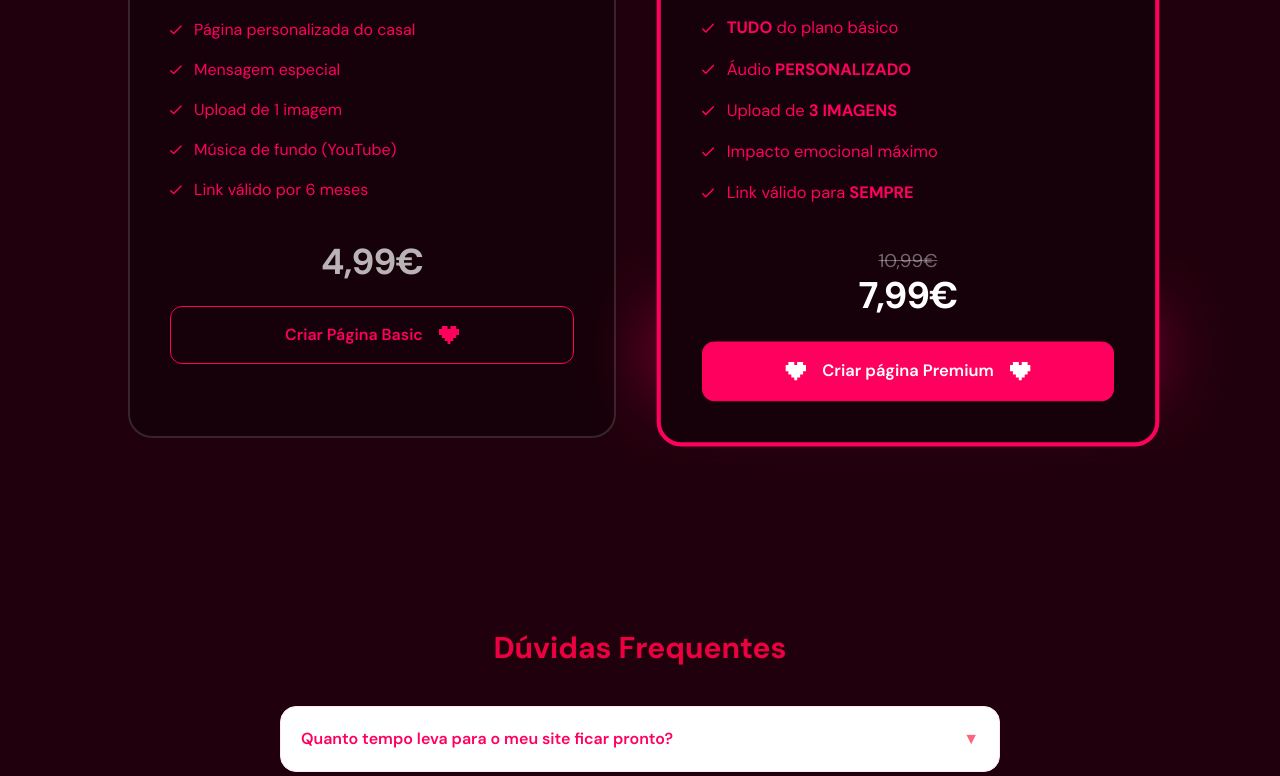
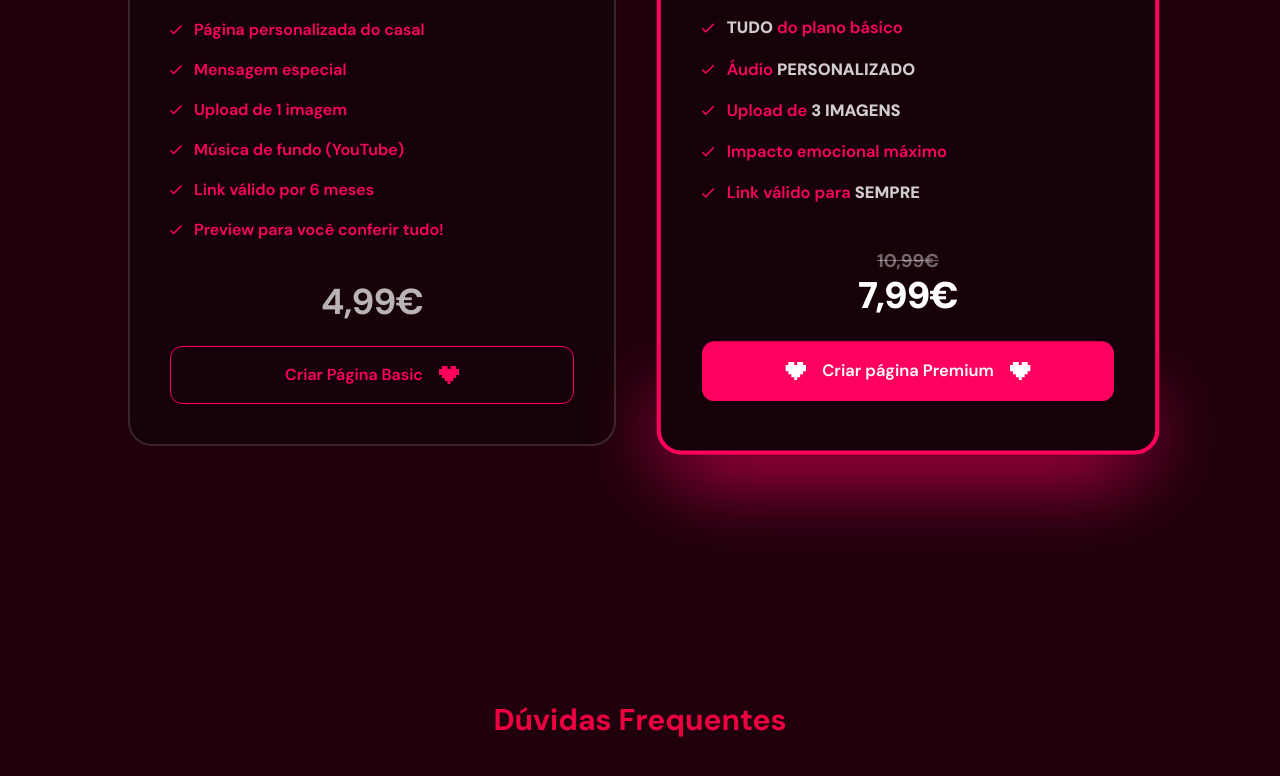
Before and after one commit to OBitencourt/Lovers, a Next.js app: page / in a window 1280 px wide. Shown: the part 2280-3056 px from the top of the page. Built offline with nearby package versions, Linux system fonts and the light colour scheme.

Commit message:
feat: Adiciona google analytics, html smooth scroll e melhora alguns estilos na sessão de prices.

```diff
--- a/app/globals.css
+++ b/app/globals.css
@@ -9,6 +9,10 @@
   --muted: 0 0% 48%;
   --wrapper: 334 22% 19%;
   --border: 0 0% 73%;
+}
+
+html {
+  scroll-behavior: smooth;
 }
 
 @theme {
--- a/app/layout.tsx
+++ b/app/layout.tsx
@@ -2,6 +2,7 @@ import type { Metadata } from "next";
 import { DM_Sans, Harmattan } from "next/font/google"; // Importando as novas fontes
 import "./globals.css";
 import Footer from "@/components/footer";
+import { GoogleAnalytics } from '@next/third-parties/google'
 
 const dmSans = DM_Sans({
   variable: "--font-dm-sans",
@@ -30,6 +31,7 @@ export default function RootLayout({
         className={`${dmSans.variable} ${harmattan.variable} overflow-x-hidden antialiased`}
       >
         {children}
+        <GoogleAnalytics gaId="G-FPKRBTS8F4" />
         <Footer />
       </body>
     </html>
--- a/app/page.tsx
+++ b/app/page.tsx
@@ -3,6 +3,7 @@
 
 import FAQ from "@/components/faq";
 import Header from "@/components/header";
+import { TrackedLink } from "@/components/tracked-link";
 import Image from "next/image";
 import Link from "next/link";
 
@@ -33,8 +34,9 @@ export default function Home() {
             Uma experiência digital única para guardar memórias, mensagens,
             fotos e emoções.
           </p>
-          <Link
+          <TrackedLink
             href="/create"
+            label="botao-hero"
             className="pl-8 pr-1 py-1 rounded-2xl flex drop-shadow-[0_5px_0_#FBCDE1]  items-center gap-4 bg-white text-background font-semibold text-lg shadow-lg hover:scale-105 transition-all"
           >
             Criar página agora
@@ -48,7 +50,7 @@ export default function Home() {
                 height={35}
               />
             </div>
-          </Link>
+          </TrackedLink>
         </div>
         <Image
           src="/mockup1.png"
@@ -159,8 +161,9 @@ export default function Home() {
           <div className="text-white h-25 text-center text-xl font-medium flex items-center bg-background/70 rounded-lg p-2 mb-3">
             <span>Sua história de amor é única. Sua página também merece ser.</span>
           </div>
-          <Link
+          <TrackedLink
             href="/create"
+            label="botao-howitworks"
             className="pl-5 md:pl-8 pr-1 py-1 rounded-lg flex justify-between  items-center gap-4 bg-white text-background font-semibold text-lg shadow-lg hover:bg-white/70 transition-all"
           >
             <span className="pl-2">
@@ -176,7 +179,7 @@ export default function Home() {
                 height={35}
               />
             </div>
-          </Link>
+          </TrackedLink>
         </div>
       </section>
 
@@ -205,7 +208,7 @@ export default function Home() {
               <p className="text-start text-white/70 text-medium mb-5">O que está incluído:</p>
 
               <ul className="space-y-4 text-primary mb-10">
-                <li className="flex items center gap-3">
+                <li className="flex items center font-semibold gap-3">
                   <Image
                     src="/check-icon.svg"
                     alt="check"
@@ -214,7 +217,7 @@ export default function Home() {
                   />
                   Página personalizada do casal
                 </li>
-                <li className="flex items center gap-3">
+                <li className="flex items center font-semibold gap-3">
                   <Image
                     src="/check-icon.svg"
                     alt="check"
@@ -223,7 +226,7 @@ export default function Home() {
                   />
                   Mensagem especial
                 </li>
-                <li className="flex items center gap-3">
+                <li className="flex items center font-semibold gap-3">
                   <Image
                     src="/check-icon.svg"
                     alt="check"
@@ -232,7 +235,7 @@ export default function Home() {
                   />
                   Upload de 1 imagem
                 </li>
-                <li className="flex items center gap-3">
+                <li className="flex items cente font-semibold gap-3">
                   <Image
                     src="/check-icon.svg"
                     alt="check"
@@ -241,7 +244,7 @@ export default function Home() {
                   />
                   Música de fundo (YouTube)
                 </li>
-                <li className="flex items center gap-3">
+                <li className="flex items center font-semibold gap-3">
                   <Image
                     src="/check-icon.svg"
                     alt="check"
@@ -250,12 +253,22 @@ export default function Home() {
                   />
                   Link válido por 6 meses
                 </li>
+                <li className="flex items center font-semibold gap-3">
+                  <Image
+                    src="/check-icon.svg"
+                    alt="check"
+                    width={12}
+                    height={12}
+                  />
+                  Preview para você conferir tudo!
+                </li>
               </ul>
 
               <span className="text-white/70 font-bold text-center mb-6 tracking-tight text-4xl">4,99€</span>
 
-              <Link
+              <TrackedLink
                 href="/create?plan=basic"
+                label="botao-prices-basic"
                 className="flex gap-4 items-center justify-center w-full rounded-xl text-primary py-4 font-semibold border border-primary hover:bg-primary/20 transition"
               >
                 Criar Página Basic
@@ -265,7 +278,7 @@ export default function Home() {
                   width={20}
                   height={20}
                 />
-              </Link>
+              </TrackedLink>
             </div>
 
             {/* Premium */}
@@ -288,7 +301,7 @@ export default function Home() {
               <p className="text-start text-white/70 text-medium mb-5">O que está incluído:</p>
 
               <ul className="space-y-4 text-primary mb-10">
-                <li className="flex items center gap-3">
+                <li className="flex items center font-semibold gap-3">
                   <Image
                     src="/check-icon.svg"
                     alt="check"
@@ -296,10 +309,10 @@ export default function Home() {
                     height={12}
                   />
                   <div className="flex gap-1">
-                    <span className="font-bold">TUDO</span>do plano básico
+                    <span className="font-black text-white/80">TUDO</span>do plano básico
                   </div>
                 </li>
-                <li className="flex items center gap-3">
+                <li className="flex items center font-semibold gap-3">
                   <Image
                     src="/check-icon.svg"
                     alt="check"
@@ -307,10 +320,10 @@ export default function Home() {
                     height={12}
                   />
                   <div className="flex gap-1">
-                    Áudio <span className="font-bold">PERSONALIZADO</span>
+                    Áudio <span className="font-black text-white/80">PERSONALIZADO</span>
                   </div>
                 </li>
-                <li className="flex items center gap-3">
+                <li className="flex items center font-semibold gap-3">
                   <Image
                     src="/check-icon.svg"
                     alt="check"
@@ -318,10 +331,10 @@ export default function Home() {
                     height={12}
                   />
                   <div className="flex gap-1">
-                    Upload de <span className="font-bold">3 IMAGENS</span>
+                    Upload de <span className="font-black text-white/80">3 IMAGENS</span>
                   </div>
                 </li>
-                <li className="flex items center gap-3">
+                <li className="flex items center font-semibold gap-3">
                   <Image
                     src="/check-icon.svg"
                     alt="check"
@@ -330,7 +343,7 @@ export default function Home() {
                   />
                   Impacto emocional máximo
                 </li>
-                <li className="flex items center gap-3">
+                <li className="flex items center font-semibold gap-3">
                   <Image
                     src="/check-icon.svg"
                     alt="check"
@@ -338,24 +351,25 @@ export default function Home() {
                     height={12}
                   />
                   <div className="flex gap-1">
-                    Link válido para <span className="font-bold">SEMPRE</span>
+                    Link válido para <span className="font-black text-white/80">SEMPRE</span>
                   </div>
                 </li>
               </ul>
 
               <div className="flex flex-col items-center mb-6">
 
-                <span className="text-white/40 text-lg line-through">
+                <span className="text-white/40 text-lg font-bold line-through">
                   10,99€
                 </span>
 
-                <span className="text-white font-bold tracking-tight text-4xl">
+                <span className="text-white font-black tracking-tight text-4xl">
                   7,99€
                 </span>
               </div>
 
-              <Link
+              <TrackedLink
                 href="/create?plan=premium"
+                label="botao-prices-premium"
                 className="flex gap-4 items-center justify-center w-full rounded-xl bg-primary text-white py-4 font-semibold border border-primary hover:scale-[1.02] hover:bg-primary/50 transition"
               >
                 <Image
@@ -371,10 +385,10 @@ export default function Home() {
                   width={20}
                   height={20}
                 />
-              </Link>
+              </TrackedLink>
 
             </div>
-            <div className="top-280 -right-8 w-120 h-20 bg-primary rounded-full mix-blend-lighten absolute md:top-110 md:right-2 blur-2xl z-0 animate-pulse" />
+            <div className="top-280 -right-8 w-120 h-20 bg-primary rounded-full mix-blend-lighten absolute md:top-130 md:right-2 blur-2xl z-0 animate-pulse" />
           </div>
         </div>
       </section>
--- a/components/create-form.tsx
+++ b/components/create-form.tsx
@@ -5,6 +5,7 @@ import { useSearchParams, useRouter } from "next/navigation";
 import AudioRecorder from "./audio-recorder";
 import Image from "next/image";
 import calculateTimeTogether from "@/lib/calculate-time";
+import { sendGAEvent } from "@next/third-parties/google";
 
 // Função de Upload para o R2 (Pasta Temp)
 async function uploadToR2(file: File, slug: string) {
@@ -47,7 +48,7 @@ export default function CreateForm() {
   const fileInputRef = useRef<HTMLInputElement | null>(null);
 
 
-  const planParam = searchParams.get("plan") ?? "basic";
+  const planParam = searchParams.get("plan") ?? "premium";
   const [plan, setPlan] = useState<"basic" | "premium">(planParam === "premium" ? "premium" : "basic");
 
   const [email, setEmail] = useState("");
@@ -200,7 +201,7 @@ export default function CreateForm() {
       });
 
       if (!saveRes.ok) throw new Error("Erro ao salvar rascunho no banco de dados");
-
+      sendGAEvent({ event: 'begin_checkout', value: plan === 'premium' ? 7.99 : 4.99})
       // 5. Cria sessão no Stripe
       const stripeRes = await fetch("/api/create-checkout", {
         method: "POST",
--- a/components/faq.tsx
+++ b/components/faq.tsx
@@ -46,7 +46,7 @@ export default function FAQ() {
   };
 
   return (
-    <section className="max-w-3xl mx-auto px-6 py-16">
+    <section id="faq" className="max-w-3xl mx-auto px-6 py-32">
       <h2 className="text-3xl font-bold text-rose-600 text-center mb-10">
         Dúvidas Frequentes
       </h2>
@@ -55,7 +55,7 @@ export default function FAQ() {
         {faqData.map((item, index) => (
           <div
             key={index}
-            className="border border-pink-100 rounded-2xl overflow-hidden bg-white shadow-sm"
+            className="border border-pink-50 rounded-2xl overflow-hidden bg-white/80 shadow-sm"
           >
             <button
               onClick={() => toggleFAQ(index)}
--- a/components/header.tsx
+++ b/components/header.tsx
@@ -1,5 +1,6 @@
 import Image from "next/image";
 import Link from "next/link";
+import { TrackedLink } from "./tracked-link";
 
 export default function Header () {
 
@@ -28,7 +29,7 @@ export default function Header () {
                     <Link href="/#faq" className="hidden md:flex hover:text-primary font-sans text-black transition">
                         FAQ
                     </Link>
-                    <Link href="/create?plan=premium" className="transition py-3 px-5 text-white drop-shadow-[0_5px_0_var(--color-background)]  rounded-2xl bg-primary flex items-center gap-2 color-white font-sans font-extrabold tracking-wide active:drop-shadow-[0_0_0_var(--color-background)] active:translate-y-1">
+                    <TrackedLink label="botao-header" href="/create?plan=premium" className="transition py-3 px-5 text-white drop-shadow-[0_5px_0_var(--color-background)]  rounded-2xl bg-primary flex items-center gap-2 color-white font-sans font-extrabold tracking-wide active:drop-shadow-[0_0_0_var(--color-background)] active:translate-y-1">
                         Criar página
 
                         <Image
@@ -38,7 +39,7 @@ export default function Header () {
                             height={20}
                             className="w-6 h-6"
                         />
-                    </Link>
+                    </TrackedLink>
                 </nav>
             </div>
         </header>
--- /dev/null
+++ b/components/tracked-link.tsx
@@ -0,0 +1,16 @@
+'use client'
+
+import Link from 'next/link'
+import { sendGAEvent } from '@next/third-parties/google'
+
+export function TrackedLink({ href, children, className, eventName, eventValue }: any) {
+  return (
+    <Link
+      href={href}
+      className={className}
+      onClick={() => sendGAEvent({ event: eventName, value: eventValue })}
+    >
+      {children}
+    </Link>
+  )
+}
--- a/package.json
+++ b/package.json
@@ -11,6 +11,7 @@
   "dependencies": {
     "@aws-sdk/client-s3": "^3.978.0",
     "@aws-sdk/s3-request-presigner": "^3.978.0",
+    "@next/third-parties": "^16.1.6",
     "@stripe/stripe-js": "^8.7.0",
     "mongoose": "^9.1.5",
     "next": "16.1.6",
```
Also changed, not shown: 1 other file (tests, documents, lock files or other folders).
